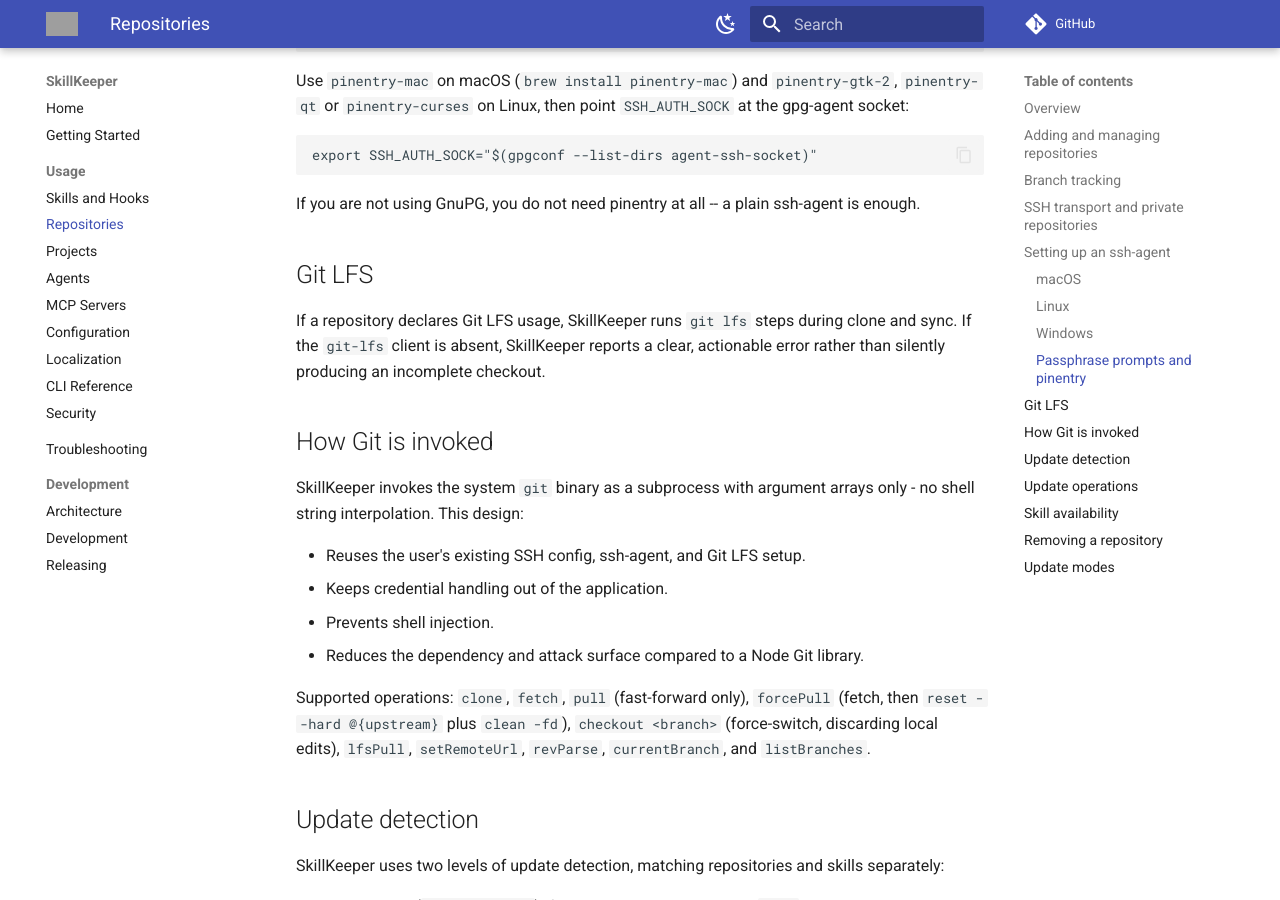
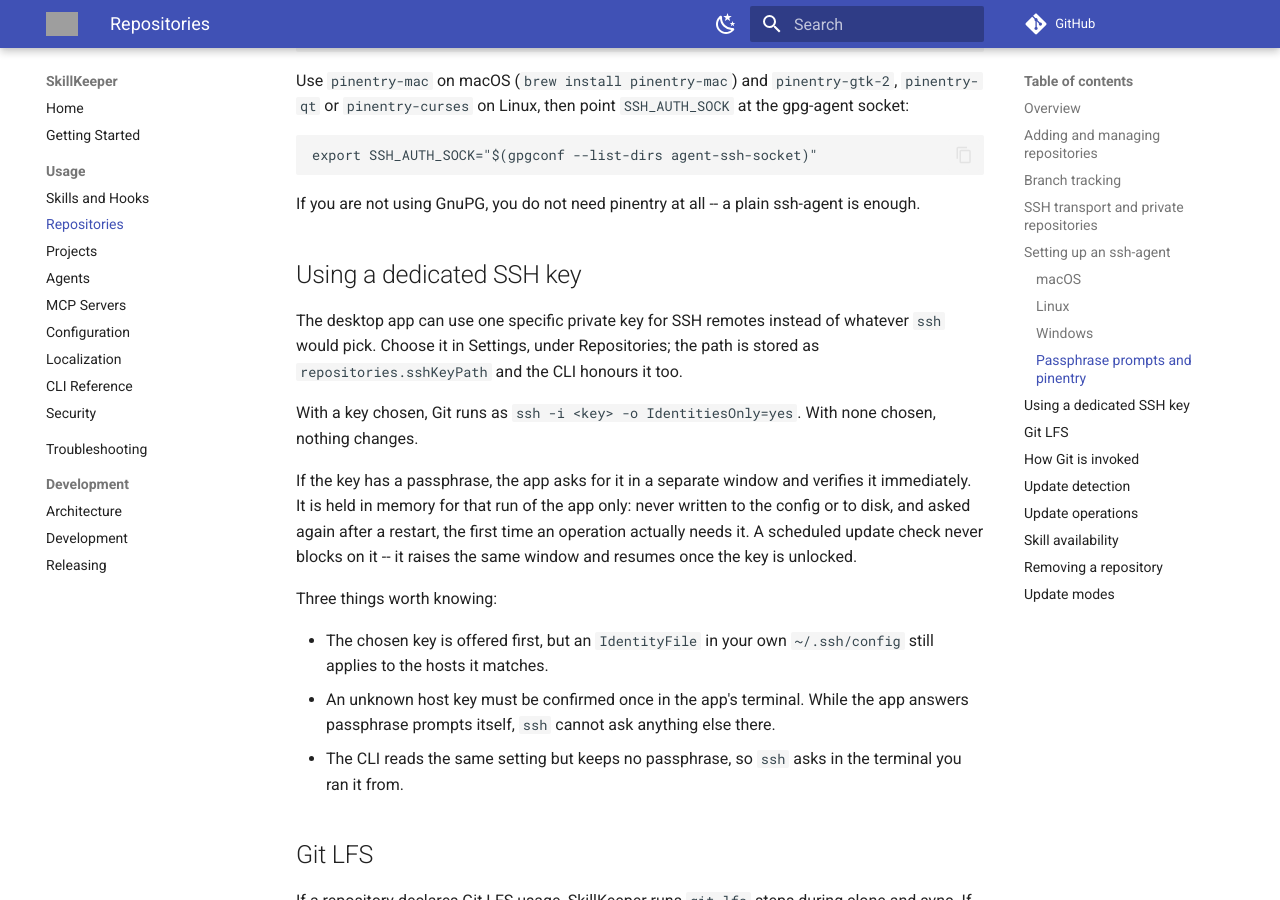
Before and after one commit to lorem-dev/skillkeeper, an MkDocs documentation site: the page built from docs/usage/repositories.md, in a window 1280 px wide and 900 px high, scrolled down 3389 px. Built offline with MkDocs 1.6.1 and Material for MkDocs 9.7.7, drawn with Linux system fonts in a browser that asks for light colours; comment, search, counter and statistics services are not loaded; the version menu is left out; grey boxes are pictures that could not be loaded.

Commit message:
docs: document choosing a dedicated ssh key

```diff
--- a/docs/usage/repositories.md
+++ b/docs/usage/repositories.md
@@ -180,6 +180,30 @@
 If you are not using GnuPG, you do not need pinentry at all -- a plain
 ssh-agent is enough.
 
+## Using a dedicated SSH key
+
+The desktop app can use one specific private key for SSH remotes instead of
+whatever `ssh` would pick. Choose it in Settings, under Repositories; the path
+is stored as `repositories.sshKeyPath` and the CLI honours it too.
+
+With a key chosen, Git runs as `ssh -i <key> -o IdentitiesOnly=yes`. With none
+chosen, nothing changes.
+
+If the key has a passphrase, the app asks for it in a separate window and
+verifies it immediately. It is held in memory for that run of the app only:
+never written to the config or to disk, and asked again after a restart, the
+first time an operation actually needs it. A scheduled update check never
+blocks on it -- it raises the same window and resumes once the key is unlocked.
+
+Three things worth knowing:
+
+- The chosen key is offered first, but an `IdentityFile` in your own
+  `~/.ssh/config` still applies to the hosts it matches.
+- An unknown host key must be confirmed once in the app's terminal. While the
+  app answers passphrase prompts itself, `ssh` cannot ask anything else there.
+- The CLI reads the same setting but keeps no passphrase, so `ssh` asks in the
+  terminal you ran it from.
+
 ## Git LFS
 
 If a repository declares Git LFS usage, SkillKeeper runs `git lfs` steps
```
Also changed, not shown: CHANGES.md (+26 -0 lines).
